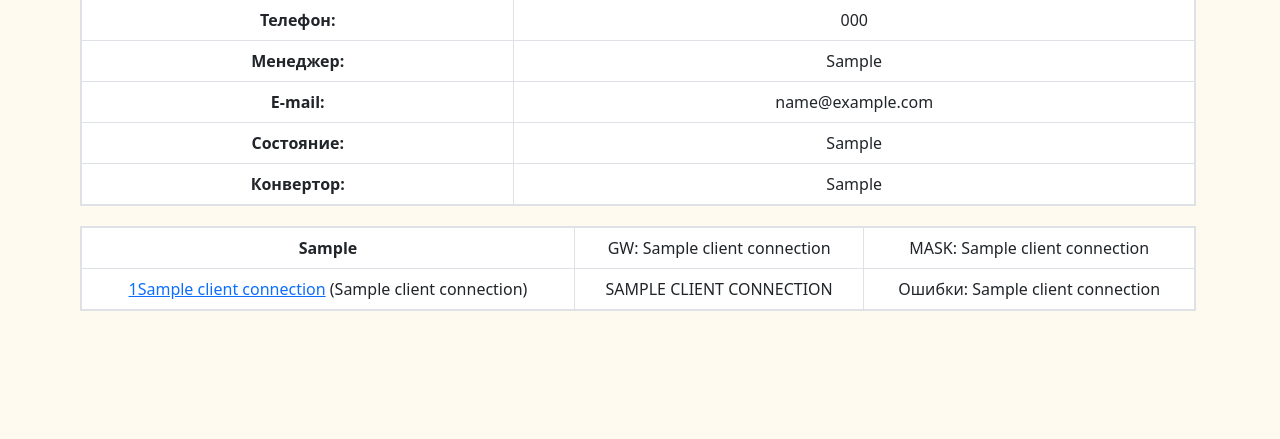
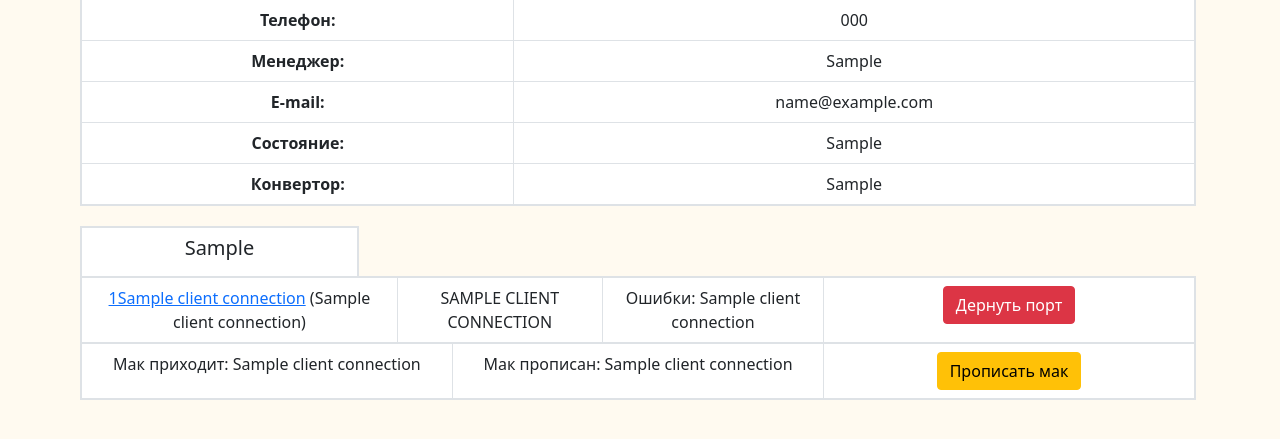
Before and after one commit to FILA722/NBI-Navigator, a Flask app: template templates/client.html in a window 1280 px wide. Shown: the part 74-513 px from the top of the page. Run offline with Flask 2, Linux system fonts and the light colour scheme; the template is opened without the code that fills it: most values are stand-ins (such as "Sample title", 1, 10 or a date in 2020); lists and menus that the app fills with data are empty; parts of the project's set-up code (start-up, migrations or seed data) failed here and were passed over.

Commit message:
bulding client.html grouping client_data

```diff
--- a/templates/client.html
+++ b/templates/client.html
@@ -39,21 +39,40 @@ NBI-Navigator
 </table>
 <br>
 {% for ip in client_connection_data%}
+
+    <div class="col-3">
         <table class="table table-bordered client-table border border-2">
             <tbody>
                 <tr>
-          <th scope="row" class="center">{{ ip }}</th>
-          <td class="center">GW: {{ client_connection_data[ip][3] }}</td>
-          <td class="center">MASK: {{ client_connection_data[ip][4] }}</td>
+                    <th scope="row" class="center"><h5>{{ ip }} </h5></th>
                 </tr>
+            </tbody>
+        </table>
+    </div>
+
+    <table class="table table-bordered client-table border border-2">
+        <tbody>
             <tr>
               <td class="center"><a href="http://{{ client_connection_data[ip][1] }}">{{ client_connection_data[ip][0]}}{{ client_connection_data[ip][2]}}</a> ({{ client_connection_data[ip][5] }})</td>
               <td class="center">{{ client_connection_data[ip][6].upper() }}</td>
               <td class="center">Ошибки: {{ client_connection_data[ip][9] }}</td>
+              <td class="center col-4"><button type="button" class="btn btn-danger">Дернуть порт</button></td>
+            </tr>
+        </tbody>
+    </table>
 
+    <table class="table table-bordered client-table border border-2">
+        <tbody>
+            <tr>
+              <td class="center col-4"> Мак приходит: {{ client_connection_data[ip][8] }}</td>
+              <td class="center col-4"> Мак прописан: {{ client_connection_data[ip][7] }}</td>
+              <td class="center col-4"><button type="button" class="btn btn-warning">Прописать мак</button></td>
             </tr>
         </tbody>
     </table>
     <br>
 {% endfor %}
+
+<br>
+
 {% endblock %}
--- a/templates/search_base.html
+++ b/templates/search_base.html
@@ -10,7 +10,6 @@
     <link rel="stylesheet" href="https://cdn.jsdelivr.net/npm/bootstrap@5.1.0/dist/css/bootstrap.min.css">
     <script src="https://cdn.jsdelivr.net/npm/bootstrap@5.1.0/dist/js/bootstrap.bundle.min.js" integrity="sha384-U1DAWAznBHeqEIlVSCgzq+c9gqGAJn5c/t99JyeKa9xxaYpSvHU5awsuZVVFIhvj" crossorigin="anonymous"></script>
     <link rel="stylesheet" href="{{ url_for('static', filename='css/main.css') }}">
-
 
 
     <style>
```
Also changed, not shown: static/css/main.css (+36 -0 lines), templates/search.html (+13 -16 lines). Lines whose indentation alone changed are shown as unchanged.
